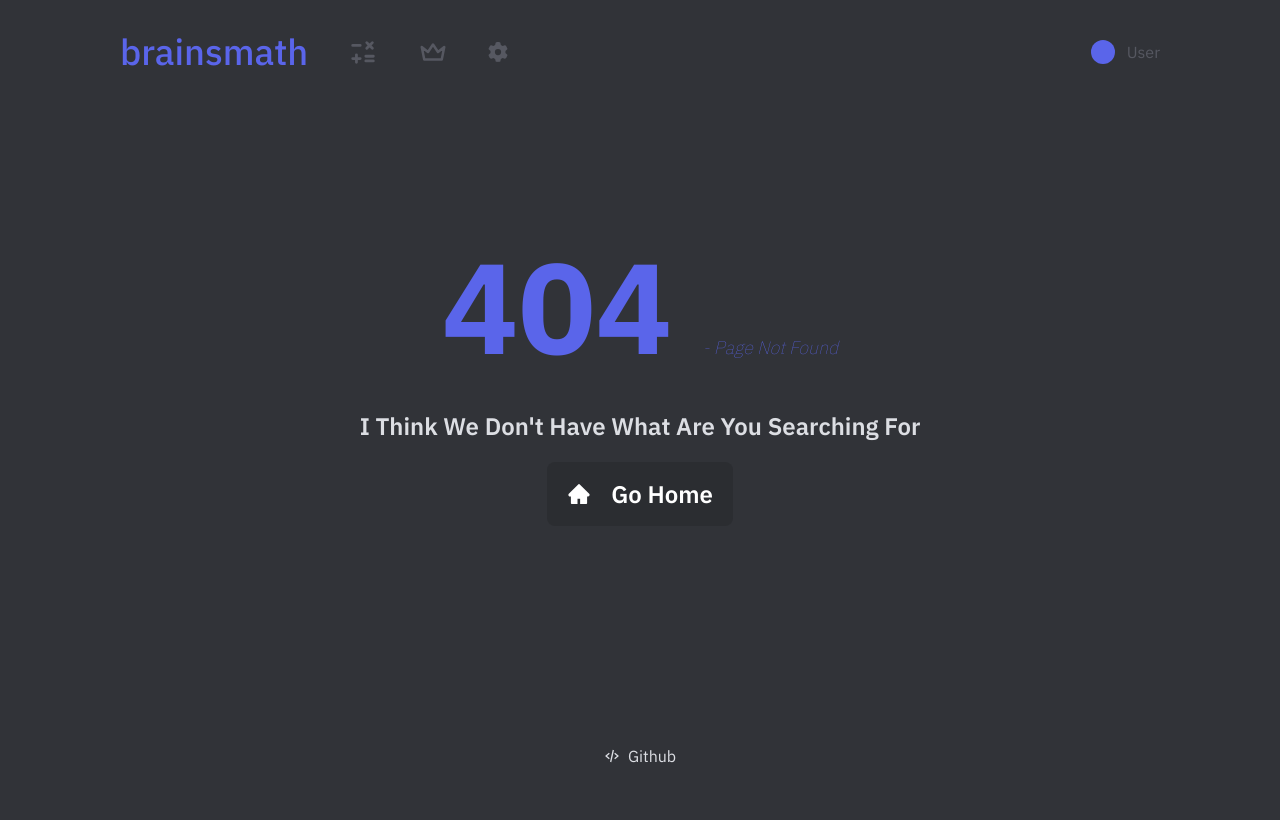
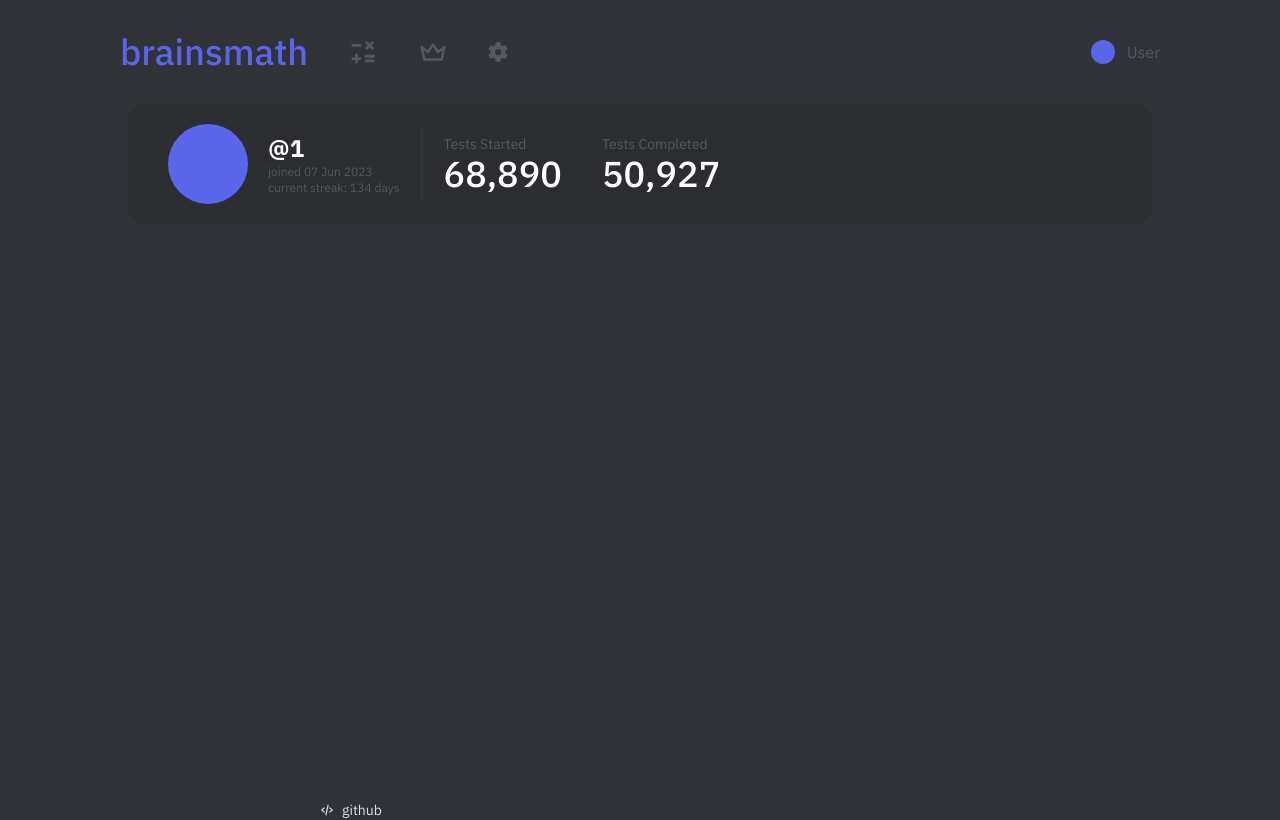
Before and after one commit to OM3X4/Brainsmath-2.0, a Next.js app: page /profile/1 in a window 1280 px wide. Before the commit this address had no page. Built offline with nearby package versions, Linux system fonts and the light colour scheme.

Commit message:
add profile page

```diff
--- a/app/Components/Footer.tsx
+++ b/app/Components/Footer.tsx
@@ -5,10 +5,10 @@
 
 
     return (
-        <footer className="mt-20 w-1/2 mx-auto flex items-center justify-center ">
+        <footer className=" w-1/2 mx-auto flex items-center ">
             <a href="https://www.github.com" target="_blank" rel="noopener noreferrer">
-                <p className="flex items-center justify-center gap-2 text-text hover:text-gray cursor-pointer">
-                    <BiCodeAlt /> Github
+                <p className="flex items-center justify-center gap-2 text-text hover:text-gray cursor-pointer text-sm">
+                    <BiCodeAlt /> github
                 </p>
             </a>
         </footer>
--- a/app/globals.css
+++ b/app/globals.css
@@ -10,20 +10,55 @@
   --color-gray: #565861;
   --color-error: #df4f4b;
   --color-text: #dcdee3;
+  --color-reverse: #ffffff;
 
   --animate-draw-slash: draw-slash 0.4s ease-out;
 
-  @keyframes draw-slash {
-    0% {
-      width: 0%;
-    }
-    100% {
-      width: 140%;
-    }
-  }
 }
 
+
+
 @layer base {
+
+  [data-theme="vscode"],
+  [data-theme="mint"],
+  [data-theme="onedark"],
+  [data-theme="watermelon"],
+  [data-theme="carbon"],
+  [data-theme="futurefunk"],
+  [data-theme="laser"],
+  [data-theme="superuser"],
+  [data-theme="nord"],
+  [data-theme="github"],
+  [data-theme="metaverse"],
+  [data-theme="nightrunner"],
+  [data-theme="grape"],
+  [data-theme="metropolis"],
+  [data-theme="darkmagicgirl"],
+  [data-theme="terminal"],
+  [data-theme="joker"],
+  [data-theme="reddragon"],
+  [data-theme="incognito"],
+  [data-theme="fire"],
+  [data-theme="matrix"],
+  [data-theme="serikadark"],
+  [data-theme="trackday"],
+  [data-theme="sweden"],
+  [data-theme="8008"] {
+    --color-reverse: #ffffff;
+  }
+
+  /* Light Themes (Reverse = Black) */
+  [data-theme="dino"],
+  [data-theme="tangerine"],
+  [data-theme="lildragon"],
+  [data-theme="darling"],
+  [data-theme="serika"],
+  [data-theme="mexican"],
+  [data-theme="honey"],
+  [data-theme="menthol"] {
+    --color-reverse: #000000;
+  }
 
   [data-theme="vscode"] {
     --color-primary: #007acc;
@@ -32,6 +67,7 @@
     --color-gray: #4d4d4d;
     --color-error: #f44747;
     --color-text: #4d4d4d;
+
   }
 
   [data-theme="mint"] {
@@ -50,6 +86,7 @@
     --color-gray: #d5d5d5;
     --color-error: #ff5f5f;
     --color-text: #1d221f;
+    --color-reverse: #000000;
   }
 
   [data-theme="tangerine"] {
@@ -59,6 +96,7 @@
     --color-gray: #ff9562;
     --color-error: #7fb500;
     --color-text: #3d1705;
+    --color-reverse: #000000;
   }
 
   [data-theme="lildragon"] {
@@ -68,6 +106,7 @@
     --color-gray: #a28db8;
     --color-error: #f794ca;
     --color-text: #212b43;
+    --color-reverse: #000000;
   }
 
   [data-theme="darling"] {
@@ -77,6 +116,7 @@
     --color-gray: #a30000;
     --color-error: #2e7dde;
     --color-text: #ffffff;
+    --color-reverse: #000000;
   }
 
   [data-theme="serika"] {
@@ -86,6 +126,7 @@
     --color-gray: #aaaeb3;
     --color-error: #da3333;
     --color-text: #323437;
+    --color-reverse: #000000;
   }
 
   [data-theme="mexican"] {
@@ -95,6 +136,7 @@
     --color-gray: #333;
     --color-error: #da3333;
     --color-text: #eee;
+    --color-reverse: #000000;
   }
 
   [data-theme="honey"] {
@@ -104,6 +146,7 @@
     --color-gray: #a66b00;
     --color-error: #df3333;
     --color-text: #f3eecb;
+    --color-reverse: #000000;
   }
 
   [data-theme="menthol"] {
@@ -113,6 +156,7 @@
     --color-gray: #186544;
     --color-error: #e03c3c;
     --color-text: #ffffff;
+    --color-reverse: #000000;
   }
 
   [data-theme="trackday"] {
--- a/app/home/page.tsx
+++ b/app/home/page.tsx
@@ -85,9 +85,7 @@
 
 
 
-    useEffect(() => {
-        document.body.style.fontFamily = "var(--font-ibm)";
-    }, []);
+
 
     // reset the timer and test
     const resetTest = () => {
@@ -177,6 +175,7 @@
             setAnswers(prev => {
                 const newAnswers = [...prev];
                 newAnswers[currentQuestion] = newAnswers[currentQuestion] + e.key;
+                console.log(e.key , newAnswers)
                 return newAnswers
             })
         } else if (e.key === "Backspace") {
@@ -189,12 +188,14 @@
         } else if (e.key === " ") {
             if (isAnimating) return; // Prevent multiple transitions
 
+            console.log(answers)
             if (!answers[currentQuestion]) return // Prevent empty answers
 
             if(answers[currentQuestion] != questions[currentQuestion].answer){
                 playRandomSound("wrong");
+            }else{
+                playRandomSound("correct")
             }
-            playRandomSound("correct")
 
             if (currentQuestion < questions.length - 1) {
                 setTracker(prev => {
@@ -235,7 +236,7 @@
         }else if(e.key != "Control" && e.key != "Alt" && e.key != "Shift"){
             playRandomSound("wrong");
         }
-    }, [currentQuestion])
+    }, [currentQuestion , answers])
 
     useEffect(() => {
         window.addEventListener("keydown", handleKeyPress)
@@ -353,7 +354,7 @@
                                     transform: `translateX(calc(50% - ${currentQuestion * 440}px - 200px))`
                                 }}
                             >
-                                {questions.slice(Math.max(0 , currentQuestion - 3) , Math.min(questions.length , currentQuestion + 3)).map((question, index) => {
+                                {questions.map((question, index) => {
                                     // Determine distance from current question
                                     const distance = Math.abs(index - currentQuestion);
                                     let opacityClass = "opacity-10";
@@ -380,7 +381,7 @@
                                             className={`w-[400px] mx-5 flex flex-col items-center justify-center transition-all duration-400 ease-in-out origin-center flex-shrink-0 flex-grow-0 ${opacityClass} ${scaleClass} ${zIndexClass}`}
                                         >
                                             <div className="flex flex-col items-center w-full">
-                                                <h1 className={`${distance === 0 ? "text-primary text-8xl" : "text-gray text-5xl"} font-bold mb-10 text-center`}>
+                                                <h1 className={`${distance === 0 ? "text-primary text-8xl" : "text-gray text-5xl"} font-bold mb-10 text-center `}>
                                                     {question.question}
                                                 </h1>
                                                 {/* Nested Ternary Operator one to determine is question is right or wrong(inner) and the outter to determine if the question is the current one */}
--- a/app/layout.tsx
+++ b/app/layout.tsx
@@ -89,8 +89,10 @@
         style={{ fontFamily: 'var(--font-ubuntu)' }}
       >
         <FontProvider>
-          <Navbar />
-          {children}
+          <div className="w-screen min-h-screen">
+            <Navbar />
+            {children}
+          </div>
           <Footer />
         </FontProvider>
       </body>
--- /dev/null
+++ b/app/profile/[id]/page.tsx
@@ -0,0 +1,43 @@
+// app/profile/[id]/page.tsx
+
+interface ProfilePageProps {
+    params: { id: string };
+}
+
+export default function ProfilePage({ params }: ProfilePageProps) {
+    return (
+        <section>
+            <div className="w-[80%] mx-auto px-10 py-5 bg-dark rounded-2xl">
+                <div className="flex items-center gap-5">
+                    {/* img */}
+                    <div className="size-20 bg-primary rounded-full"></div>
+                    <div className="">
+                        <h1 className="text-reverse text-2xl font-bold">@{params.id}</h1>
+                        {/* joining this website date */}
+                        <div className="group relative flex items-center gap-5">
+                            <h2 className="text-gray text-xs cursor-pointer">joined 07 Jun 2023</h2>
+
+                            {/* Tooltip */}
+                            <div className="w-fit text-nowrap absolute left-full top-1/2 -translate-y-1/2 ml-2 px-2 py-1 rounded bg-reverse text-background text-sm opacity-0 scale-95 group-hover:opacity-100 group-hover:scale-100 transition-all duration-200 origin-left z-10">
+                                <div className="absolute left-0 top-1/2 -translate-y-1/2 -ml-2 w-0 h-0 border-y-8 border-y-transparent border-r-8 border-r-reverse" />
+                                676 days ago
+                            </div>
+                        </div>
+                        <h2 className="text-gray text-xs cursor-pointer">current streak: 134 days</h2>
+                    </div>
+                    <div className="w-1 h-18 rounded-full bg-background"></div>
+                    <div className="flex items-center justify-center gap-10">
+                        <div>
+                            <h1 className="text-sm text-gray ">Tests Started</h1>
+                            <h1 className="text-reverse text-4xl font-medium">68,890</h1>
+                        </div>
+                        <div>
+                            <h1 className="text-sm text-gray ">Tests Completed</h1>
+                            <h1 className="text-reverse text-4xl font-medium">50,927</h1>
+                        </div>
+                    </div>
+                </div>
+            </div>
+        </section>
+    );
+}
--- a/app/utils/useSoundPlayer.ts
+++ b/app/utils/useSoundPlayer.ts
@@ -17,7 +17,7 @@
 ]
 
 const wrongSounds = [
-    '/sounds/error_1.wav'
+    '/sounds/error_2.wav'
 ];
 
 export const playRandomSound = (type: 'correct' | 'wrong' | 'click') => {
```
